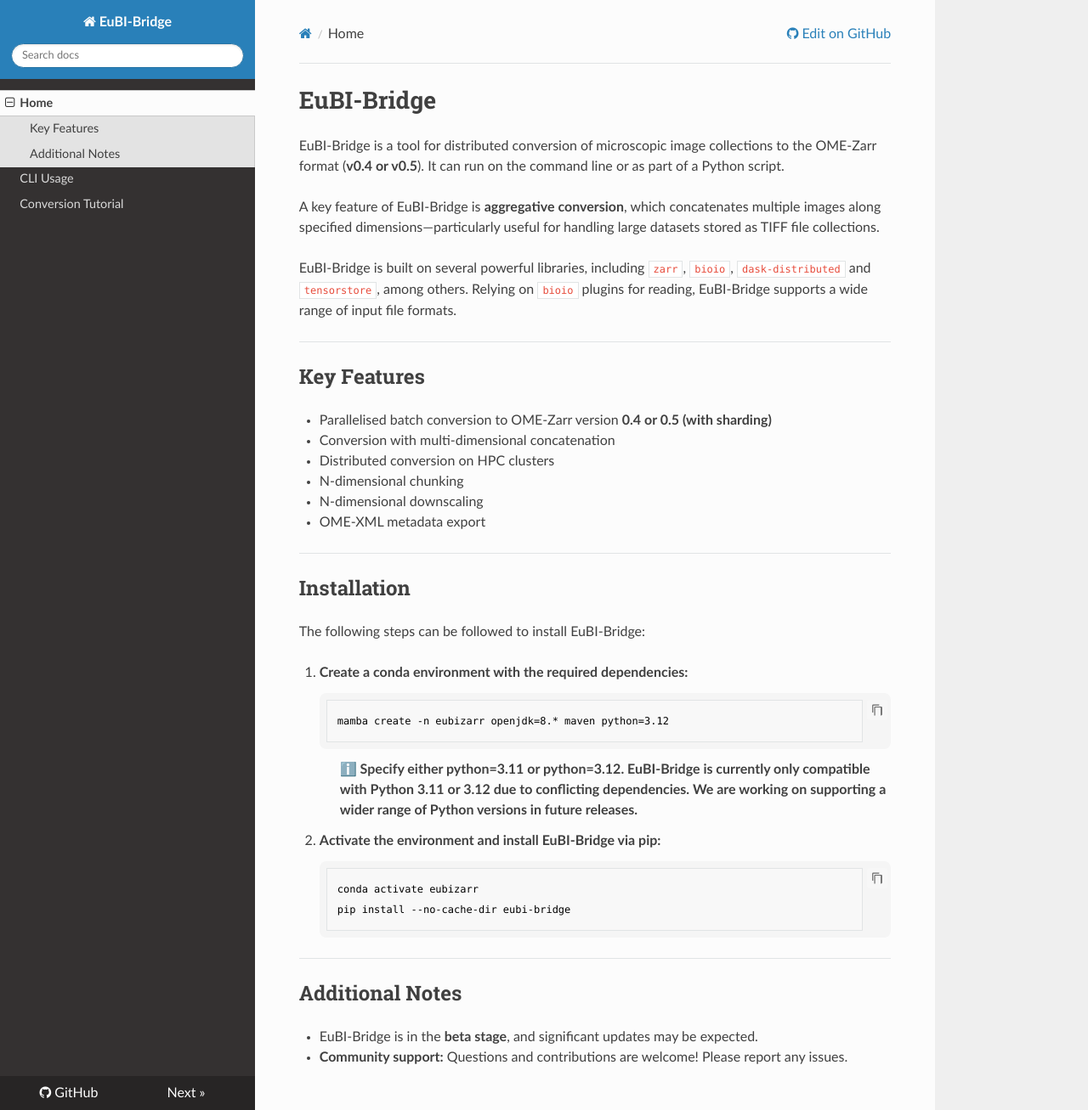
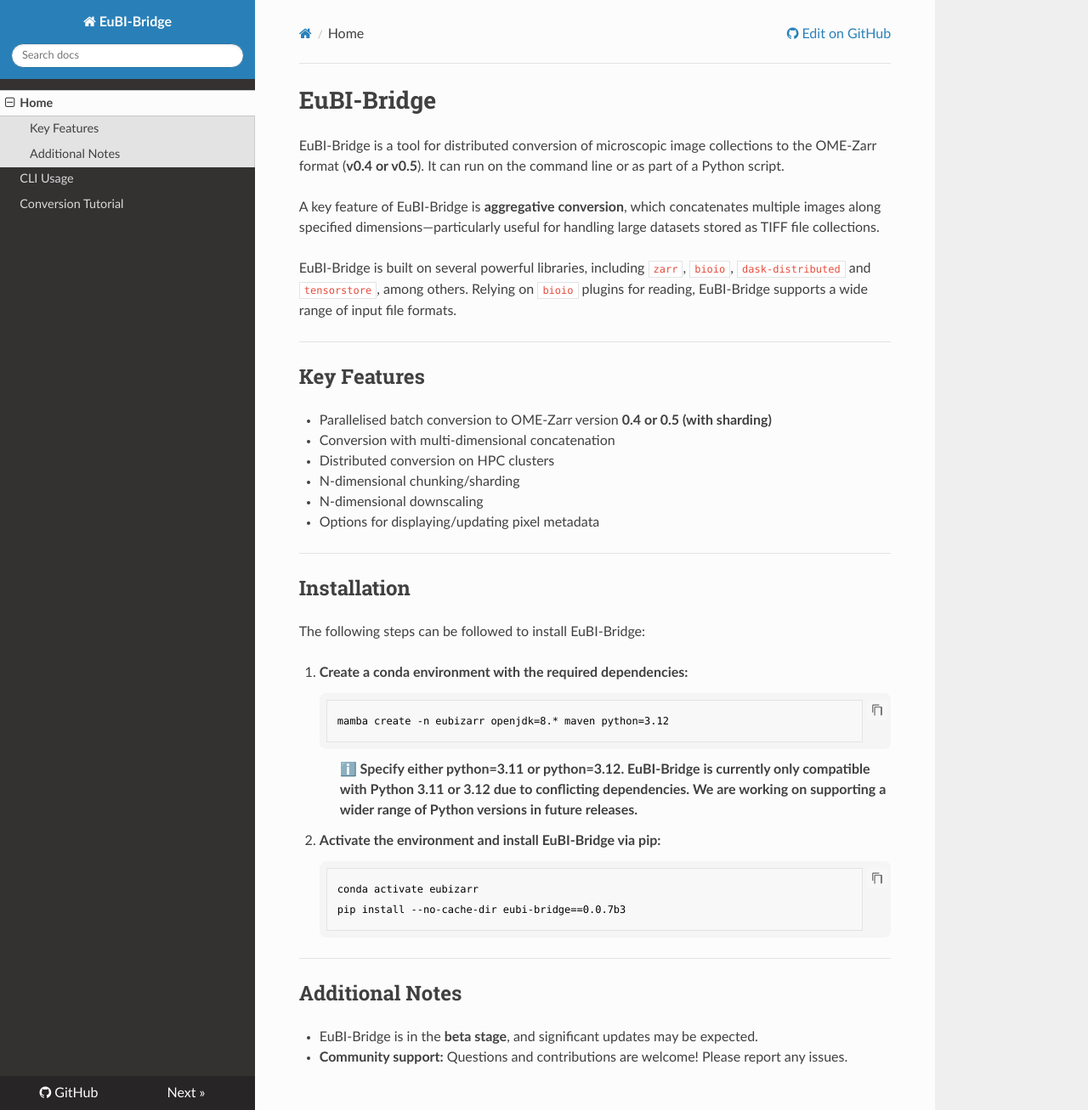
Before and after one commit to nishantshakya/EuBI-Bridge, an MkDocs documentation site: the page built from docs/index.md, in a window 1280 px wide and 1307 px high. Shown: the whole window at 85% size. Built offline with MkDocs 1.6.1, drawn with Linux system fonts in a browser that asks for light colours; nearby versions of some CDN libraries.

Commit message:
update docs

```diff
--- a/docs/index.md
+++ b/docs/index.md
@@ -17,9 +17,9 @@
 - Parallelised batch conversion to OME-Zarr version **0.4 or 0.5 (with sharding)**
 - Conversion with multi-dimensional concatenation
 - Distributed conversion on HPC clusters
-- N-dimensional chunking
+- N-dimensional chunking/sharding
 - N-dimensional downscaling
-- OME-XML metadata export
+- Options for displaying/updating pixel metadata
 
 ---
 
@@ -39,7 +39,7 @@
   <li>
     <p><strong>Activate the environment and install EuBI-Bridge via pip:</strong></p>
     <pre><code class="language-bash">conda activate eubizarr
-pip install --no-cache-dir eubi-bridge</code></pre>
+pip install --no-cache-dir eubi-bridge==0.0.7b3</code></pre>
   </li>
 </ol>
 <hr>
```
Also changed, not shown: README.md (+1 -1 lines), site/cli/index.html, site/index.html, site/search/search_index.json, 1 other file.
